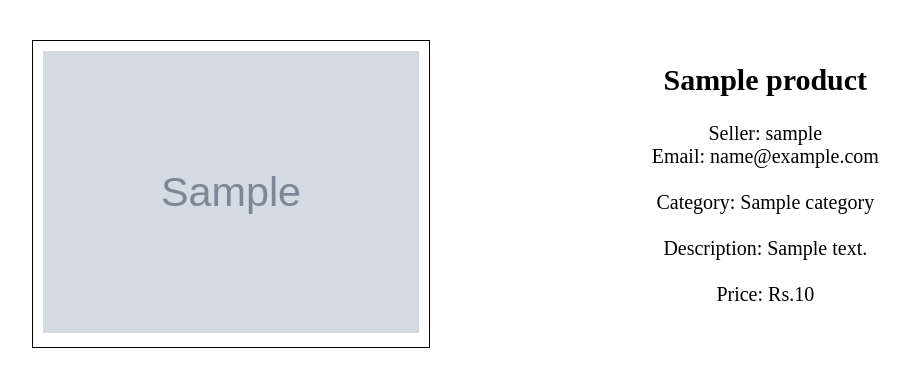
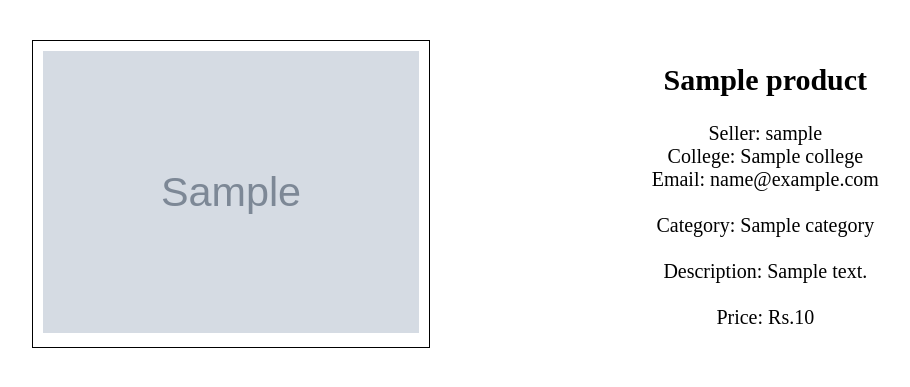
Before and after one commit to diptag/buy-sell_website_backend, a PHP site: template views/product_view.php in a window 1280 px wide. Shown: the part 46-433 px from the top of the page, without its empty margins (171-1081 px from the left). Run offline with PHP 8.4, Linux system fonts and the light colour scheme; the template is opened without the code that fills it: most values are stand-ins (such as "Sample title", 1, 10 or a date in 2020); grey boxes marked "Sample" are stand-in pictures.

Commit message:
Modified product_view.php to display college name too.

```diff
--- a/views/product_view.php
+++ b/views/product_view.php
@@ -17,6 +17,7 @@
     <div id="product-details">
         <h2><?= $product["name"] ?></h2>
         Seller: <?= $product["user_name"] ?><br>
+        College: <?= $product["college"] ?><br>
         Email: <?= $product["email"] ?><br><br>
         Category: <?= $product["category"] ?><br><br>
         Description: <?= $product["description"] ?><br><br>
```
